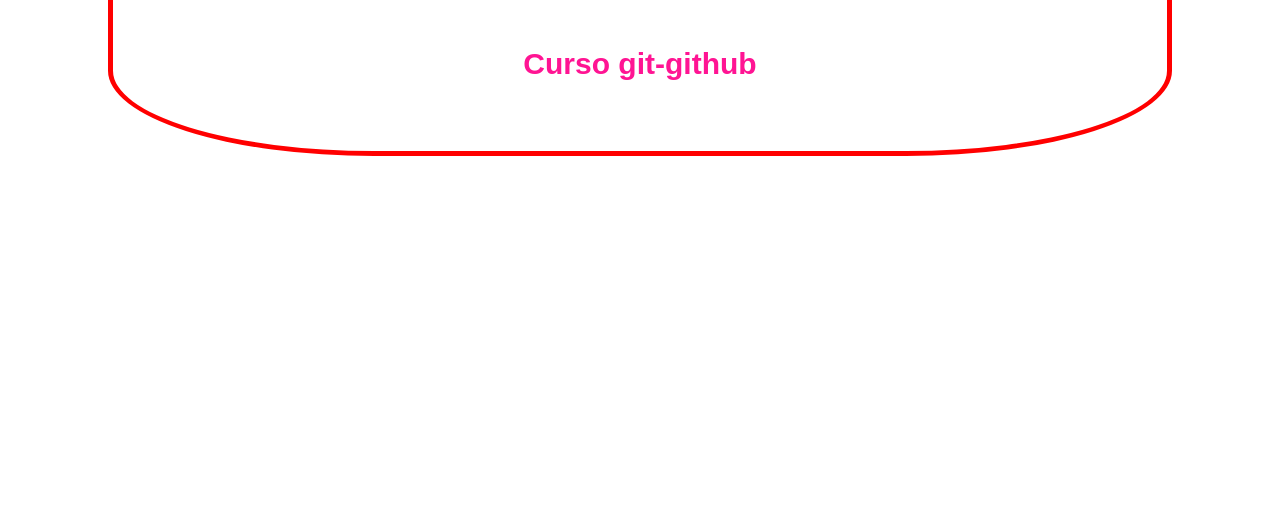
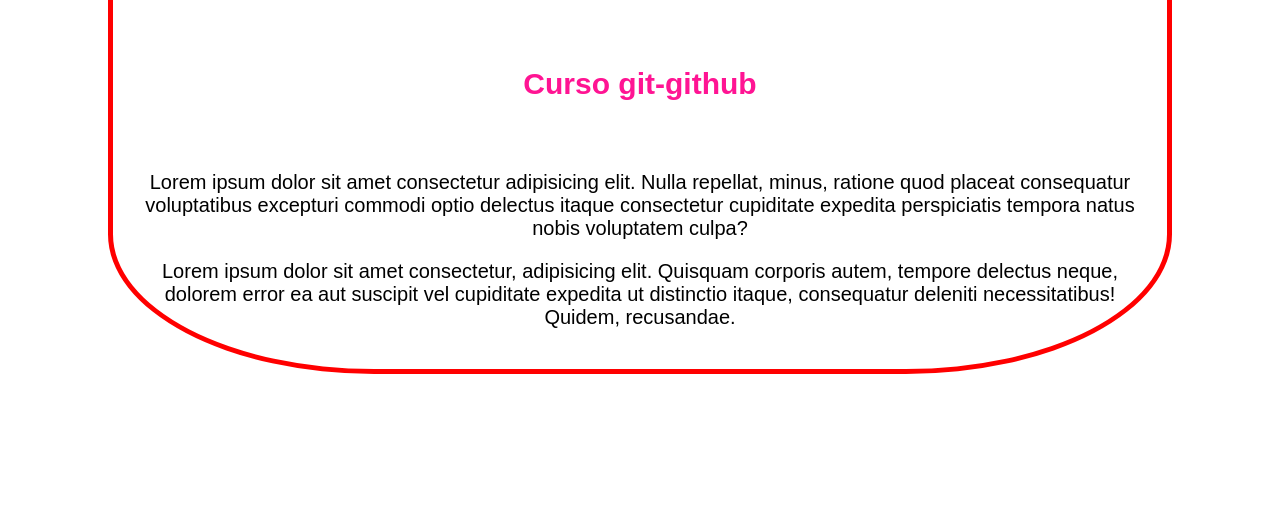
Before and after one commit to usma2025/curso-git, a plain HTML site: page index.html in a window 1280 px wide. Shown: the part 285-800 px from the top of the page. Drawn offline with Linux system fonts and the light colour scheme.

Commit message:
Agregado de parrafos

```diff
--- a/css/styles.css
+++ b/css/styles.css
@@ -8,6 +8,8 @@ section{
     border: 5px solid red;
     margin: 100px;
     border-radius: 25%;
+    padding: 20px;
+    text-align: center;
 }
 h1{
     font-size: 40px;
--- a/index.html
+++ b/index.html
@@ -14,6 +14,8 @@
             <p>Lorem ipsum dolor sit amet, consectetur adipisicing elit. Quisquam eum autem minima maxime rerum sit. Possimus id eveniet laborum modi aspernatur quo maiores nisi! Soluta deleniti aspernatur aliquid blanditiis nulla!</p>
             <h6>Curso git-github</h6>
         </article>
+        <p>Lorem ipsum dolor sit amet consectetur adipisicing elit. Nulla repellat, minus, ratione quod placeat consequatur voluptatibus excepturi commodi optio delectus itaque consectetur cupiditate expedita perspiciatis tempora natus nobis voluptatem culpa?</p>
+        <p>Lorem ipsum dolor sit amet consectetur, adipisicing elit. Quisquam corporis autem, tempore delectus neque, dolorem error ea aut suscipit vel cupiditate expedita ut distinctio itaque, consequatur deleniti necessitatibus! Quidem, recusandae.</p>
     </section>
 </body>
 </html>
```
